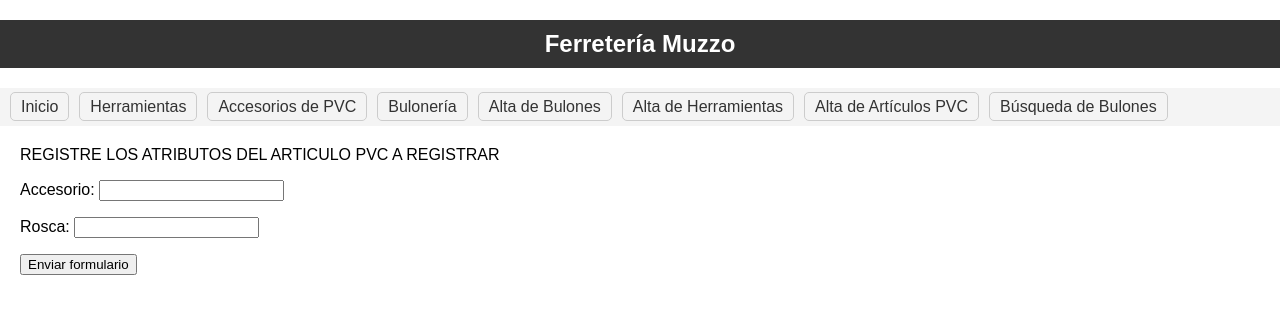
After one commit to Lucas-Muzzo/TuPrimeraPagina-MuzzoV2, a Django app: page /ferreteria/alta-pvc/ in a window 1280 px wide. The commit adds this page. Shown: the top 314 px of the page. Run offline with Django 5.2, Linux system fonts and the light colour scheme.

Commit message:
Falta resolver el acceso a planilla Home y queda listo

```diff
--- a/ferreteria/admin.py
+++ b/ferreteria/admin.py
@@ -1,4 +1,6 @@
 from django.contrib import admin
-from ferreteria.models import FerreteriaBulones
+from ferreteria.models import FerreteriaBulones,FerreteriaHerramientas,FerreteriaPvc
 # Register your models here.
 admin.site.register(FerreteriaBulones)
+admin.site.register(FerreteriaHerramientas)
+admin.site.register(FerreteriaPvc)
--- a/ferreteria/form_bulon.py
+++ b/ferreteria/form_bulon.py
@@ -1,8 +1,25 @@
 from django.forms import ModelForm
 from ferreteria.models import FerreteriaBulones
+from ferreteria.models import FerreteriaHerramientas
+from ferreteria.models import FerreteriaPvc
+
 
 
 class FerreteriaBulonesForm(ModelForm):
     class Meta:
         model=FerreteriaBulones
         fields = ['tipo_cabeza','tamaño_rosca','longitud']
+
+class FerreteriaHerramientasForm(ModelForm):
+    class Meta:
+        model=FerreteriaHerramientas
+        fields = ['tipo','marca']
+
+class FerreteriaPvcForm(ModelForm):
+    class Meta:
+        model=FerreteriaPvc
+        fields = ['accesorio','rosca']
+class FerreteriaBuscaBulonForm(ModelForm):
+    class Meta:
+        model=FerreteriaBulones
+        fields = ['tipo_cabeza',]
--- a/ferreteria/models.py
+++ b/ferreteria/models.py
@@ -8,3 +8,15 @@ class FerreteriaBulones(models.Model):
 
     def __str__(self):
         return self.tipo_cabeza
+
+class FerreteriaHerramientas(models.Model):
+    tipo=models.CharField(max_length=50)
+    marca=models.CharField(max_length=50)
+    def __str__(self):
+        return self.tipo
+
+class FerreteriaPvc(models.Model):
+    accesorio=models.CharField(max_length=50)
+    rosca=models.CharField(max_length=50)
+    def __str__(self):
+        return self.accesorio
--- /dev/null
+++ b/ferreteria/templates/ferreteria/alta-pvc.html
@@ -0,0 +1,17 @@
+{% extends 'ferreteria/base.html' %}
+
+{% block contenido %}
+
+
+<div>REGISTRE LOS ATRIBUTOS DEL ARTICULO PVC  A REGISTRAR</div>
+
+<form method="POST">
+    {% csrf_token %}
+    {{ formulario.as_p }}
+    <button type="submit"> Enviar formulario </button>
+
+
+</form>
+
+
+{% endblock %}
--- a/ferreteria/templates/ferreteria/base.html
+++ b/ferreteria/templates/ferreteria/base.html
@@ -1,11 +1,70 @@
-<h2>Ferreteria Muzzo</h2>
-<a href="{% url 'ferreteria:herramientas'%}">herramientas</a>
-<a href="{% url 'ferreteria:accesoriospvc'%}">accesoriospvc</a>
-<a href="{% url 'ferreteria:buloneria'%}">buloneria</a>
+<!DOCTYPE html>
+<html lang="es">
+<head>
+    <meta charset="UTF-8">
+    <meta name="viewport" content="width=device-width, initial-scale=1.0">
+    <title>Ferretería Muzzo</title>
+    <style>
+        body {
+            font-family: Arial, sans-serif;
+            margin: 0;
+            padding: 0;
+        }
+        h2 {
+            background-color: #333;
+            color: #fff;
+            text-align: center;
+            padding: 10px 0;
+        }
+        nav {
+            background-color: #f4f4f4;
+            padding: 10px;
+        }
+        nav ul {
+            list-style: none;
+            padding: 0;
+            margin: 0;
+            display: flex;
+            flex-wrap: wrap;
+            gap: 10px;
+        }
+        nav ul li {
+            display: inline;
+        }
+        nav ul li a {
+            text-decoration: none;
+            color: #333;
+            padding: 5px 10px;
+            border: 1px solid #ccc;
+            border-radius: 5px;
+            transition: background-color 0.3s;
+        }
+        nav ul li a:hover {
+            background-color: #ddd;
+        }
+        section {
+            padding: 20px;
+        }
+    </style>
+</head>
+<body>
+    <h2>Ferretería Muzzo</h2>
+    <nav>
+        <ul>
+            <li><a href="{% url 'ferreteria:home' %}">Inicio</a></li>
+            <li><a href="{% url 'ferreteria:herramientas' %}">Herramientas</a></li>
+            <li><a href="{% url 'ferreteria:accesoriospvc' %}">Accesorios de PVC</a></li>
+            <li><a href="{% url 'ferreteria:buloneria' %}">Bulonería</a></li>
+            <li><a href="{% url 'ferreteria:alta-bulones' %}">Alta de Bulones</a></li>
+            <li><a href="{% url 'ferreteria:alta-herramientas' %}">Alta de Herramientas</a></li>
+            <li><a href="{% url 'ferreteria:alta-pvc' %}">Alta de Artículos PVC</a></li>
+            <li><a href="{% url 'ferreteria:buscar-bulones' %}">Búsqueda de Bulones</a></li>
 
-
-
-{% block contenido %}
-
-
-{% endblock %}
+        </ul>
+    </nav>
+    <section>
+        {% block contenido %}
+        {% endblock %}
+    </section>
+</body>
+</html>
--- a/ferreteria/templates/ferreteria/buloneria.html
+++ b/ferreteria/templates/ferreteria/buloneria.html
@@ -10,7 +10,10 @@
 <div>
     <ul>
         {% for bulon in lista_de_bulones %}
-            <li>{{ bulon }}</li>
+
+                <li>{{ bulon.tipo_cabeza }} - {{ bulon.tamaño_rosca }} - {{ bulon.longitud }}</li>
+
+
         {% endfor %}
     </ul>
 </div>
--- a/ferreteria/urls.py
+++ b/ferreteria/urls.py
@@ -1,12 +1,17 @@
 from django.urls import path
 from django.http import HttpResponse
-from ferreteria.views import buloneria,herramientas,accesoriospvc,alta_bulones
+from ferreteria.views import alta_bulones,mostrar_bulones,alta_herramientas,alta_pvc,mostrar_herramienta,mostrar_articulo,buscar_bulones,home
 
 app_name="ferreteria"
 
 urlpatterns = [
-    path('buloneria/',buloneria, name='buloneria'),
-    path('herramientas/',herramientas,name='herramientas'),
-    path('accesoriospvc/',accesoriospvc,name='accesoriospvc'),
+    path('buloneria/',mostrar_bulones, name='buloneria'),
+    path('herramientas/',mostrar_herramienta,name='herramientas'),
+    path('accesoriospvc/',mostrar_articulo,name='accesoriospvc'),
     path('alta-bulones/',alta_bulones,name='alta-bulones'),
+    path('alta-herramientas/',alta_herramientas,name='alta-herramientas'),
+    path('alta-pvc/',alta_pvc,name='alta-pvc'),
+    path('buscar-bulones/',buscar_bulones,name='buscar-bulones'),
+    path('home/',home,name='home'),
+
 ]
--- a/ferreteria/views.py
+++ b/ferreteria/views.py
@@ -2,7 +2,10 @@ from django.shortcuts import render
 from django.http import HttpResponse
 
 # Create your views here.
+from django.shortcuts import render
 
+def home(request):
+    return render(request, 'home.html')
 
 def buloneria(request):
 
@@ -54,9 +57,6 @@ from ferreteria.form_bulon import FerreteriaBulonesForm  # Importa el formulario
 from ferreteria.models import FerreteriaBulones    # Importa el modelo de base de datos
 from django.shortcuts import render, redirect
 
-from ferreteria.form_bulon import FerreteriaBulonesForm
-from ferreteria.models import FerreteriaBulones
-from django.shortcuts import render, redirect
 
 def alta_bulones(request):
     if request.method == "GET":
@@ -79,9 +79,144 @@ def alta_bulones(request):
             return redirect('/ferreteria/buloneria')
 
         # En caso de formulario inválido
-        lista_de_bulones = FerreteriaBulones.objects.all()
+
+
+from django.shortcuts import render
+from ferreteria.models import FerreteriaBulones
+
+def mostrar_bulones(request):
+    bulones = FerreteriaBulones.objects.all()  # Recuperar todos los registros
+    contexto = {
+        "lista_de_bulones": bulones
+    }
+    return render(request, 'ferreteria/buloneria.html', context=contexto)
+
+
+
+
+from ferreteria.form_bulon import FerreteriaHerramientasForm
+from ferreteria.models import FerreteriaHerramientas
+from django.shortcuts import render, redirect
+
+
+
+
+
+def alta_herramientas(request):
+    if request.method == "GET":
+        formulario = FerreteriaHerramientasForm()
+        lista_de_herramientas = FerreteriaHerramientas.objects.all()  # Consulta los registros de la base de datos
         contexto = {
             'formulario': formulario,
-            'lista_de_bulones': lista_de_bulones
+            'lista_de_herramientas': lista_de_herramientas  # Incluye la lista en el contexto
         }
-        return render(request, 'ferreteria/alta-bulones.html', context=contexto)
+        return render(request, 'ferreteria/alta-herramientas.html', context=contexto)
+    else:
+        formulario = FerreteriaHerramientasForm(request.POST)
+        if formulario.is_valid():
+            modelo_de_la_base_de_datos = FerreteriaHerramientas(
+                tipo=formulario.cleaned_data['tipo'],
+                marca=formulario.cleaned_data['marca'],
+
+            )
+            modelo_de_la_base_de_datos.save()
+            return redirect('/ferreteria/herramientas')
+
+        # En caso de formulario inválido
+        #lista_de_herramientas = FerreteriaHerramientas.objects.all()
+        #contexto = {
+           # 'formulario': formulario,
+           # 'lista_de_herramientas': lista_de_herramientas
+       # }
+       # return render(request, 'ferreteria/alta-herramientas.html', context=contexto)
+
+
+
+def mostrar_herramienta(request):
+    herramientas_1=FerreteriaHerramientas.objects.all()
+    contexto = {
+        "lista_de_herramientas": herramientas_1
+    }
+    return render(request, 'ferreteria/herramientas.html', context=contexto)
+
+
+
+
+
+
+
+
+
+
+
+
+
+from ferreteria.form_bulon import FerreteriaPvcForm
+from ferreteria.models import FerreteriaPvc
+from django.shortcuts import render, redirect
+
+
+
+
+
+def alta_pvc(request):
+    if request.method == "GET":
+        formulario = FerreteriaPvcForm()
+        lista_de_articulos = FerreteriaPvc.objects.all()  # Consulta los registros de la base de datos
+        contexto = {
+            'formulario': formulario,
+            'lista_de_articulos': lista_de_articulos  # Incluye la lista en el contexto
+        }
+        return render(request, 'ferreteria/alta-pvc.html', context=contexto)
+    else:
+        formulario = FerreteriaPvcForm(request.POST)
+        if formulario.is_valid():
+            modelo_de_la_base_de_datos = FerreteriaPvc(
+                accesorio=formulario.cleaned_data['accesorio'],
+                rosca=formulario.cleaned_data['rosca'],
+
+            )
+            modelo_de_la_base_de_datos.save()
+            return redirect('/ferreteria/accesoriospvc')
+
+        # En caso de formulario inválido
+        lista_de_articulos = FerreteriaPvc.objects.all()
+        contexto = {
+            'formulario': formulario,
+            'lista_de_articulos': lista_de_articulos
+        }
+        return render(request, 'ferreteria/alta-pvc.html', context=contexto)
+
+def mostrar_articulo(request):
+    articulos_1=FerreteriaPvc.objects.all()
+    contexto = {
+        "lista_de_articulos": articulos_1
+    }
+    return render(request, 'ferreteria/accesoriospvc.html', context=contexto)
+
+
+
+from ferreteria.form_bulon import FerreteriaBuscaBulonForm
+from django.shortcuts import render
+from ferreteria.models import FerreteriaBulones  # Asegúrate de importar el modelo correspondiente
+
+def buscar_bulones(request):
+    if request.method == "GET":
+        contexto = {"formulario": FerreteriaBuscaBulonForm()}
+        return render(request, 'ferreteria/buscar-bulones.html', context=contexto)
+    else:
+        # Procesamos el formulario y devolvemos un resultado
+        formulario = FerreteriaBuscaBulonForm(request.POST)
+        contexto = {"formulario": formulario}  # Incluimos el formulario en el contexto
+
+        if formulario.is_valid():
+            tipo_cabeza = formulario.cleaned_data["tipo_cabeza"]
+            # Filtramos por tipo_cabeza
+            bulones = FerreteriaBulones.objects.filter(tipo_cabeza__icontains=tipo_cabeza)
+            # Agregamos los resultados al contexto
+            contexto["bulones"] = bulones
+        else:
+            # Incluimos los errores en caso de que el formulario no sea válido
+            contexto["errores"] = formulario.errors
+
+        return render(request, 'ferreteria/buscar-bulones.html', context=contexto)
--- a/proyectotp3/urls.py
+++ b/proyectotp3/urls.py
@@ -18,9 +18,12 @@ from django.contrib import admin
 from django.urls import path,include
 from django.http import HttpResponse
 import ferreteria
-from ferreteria.views import buloneria
+from ferreteria.views import buloneria,home
+from django.shortcuts import redirect
+
 
 urlpatterns = [
     path('admin/', admin.site.urls),
-    path('ferreteria/',include('ferreteria.urls'))
+    path('ferreteria/',include('ferreteria.urls')),
+    path('', lambda request: redirect('/ferreteria/', permanent=True)),
 ]
```
Also changed, not shown: ferreteria/templates/ferreteria/accesoriospvc.html (+15 -1 lines), ferreteria/templates/ferreteria/alta-herramientas.html (added, +17 -0 lines), ferreteria/templates/ferreteria/buscar-bulones.html (added, +54 -0 lines), ferreteria/templates/ferreteria/herramientas.html (+11 -2 lines), ferreteria/templates/ferreteria/home.html (added, +17 -0 lines), README.md, ferreteria/migrations/0002_ferreteriaherramientas.py (added), ferreteria/migrations/0003_ferreteriapvc.py (added).
